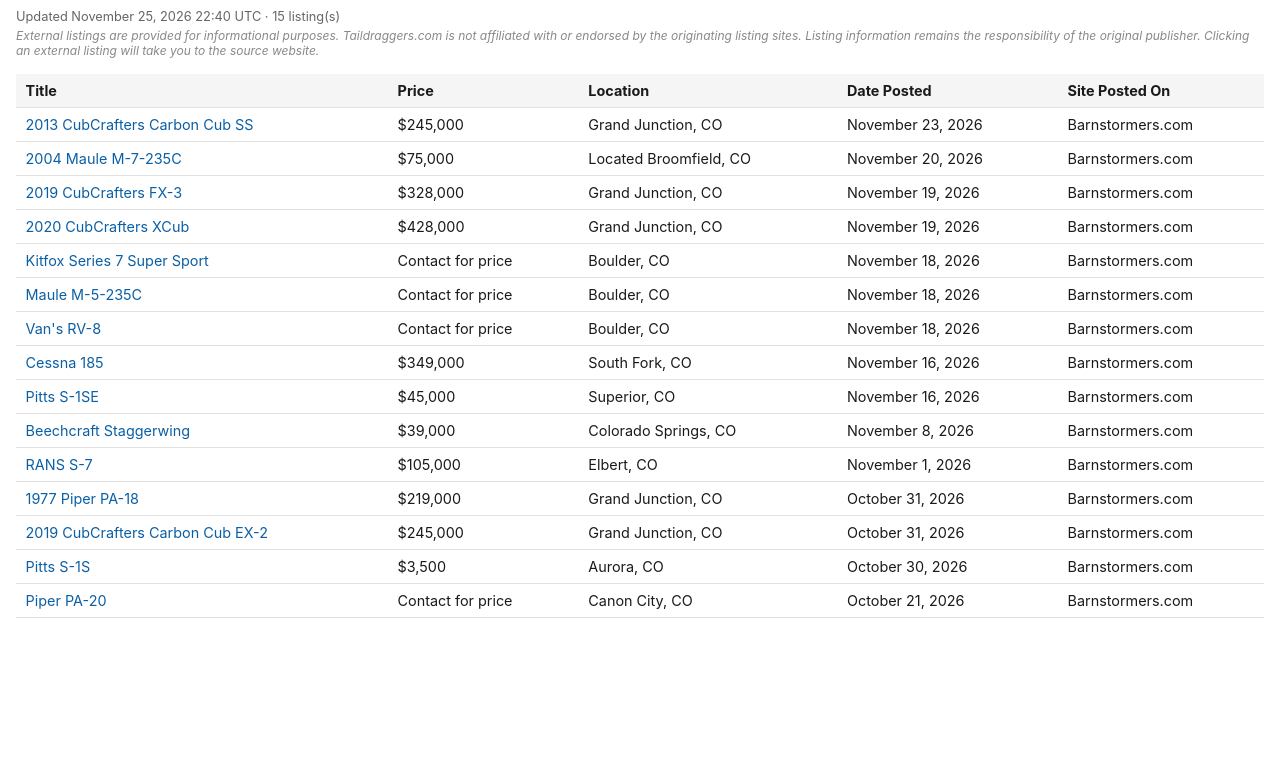
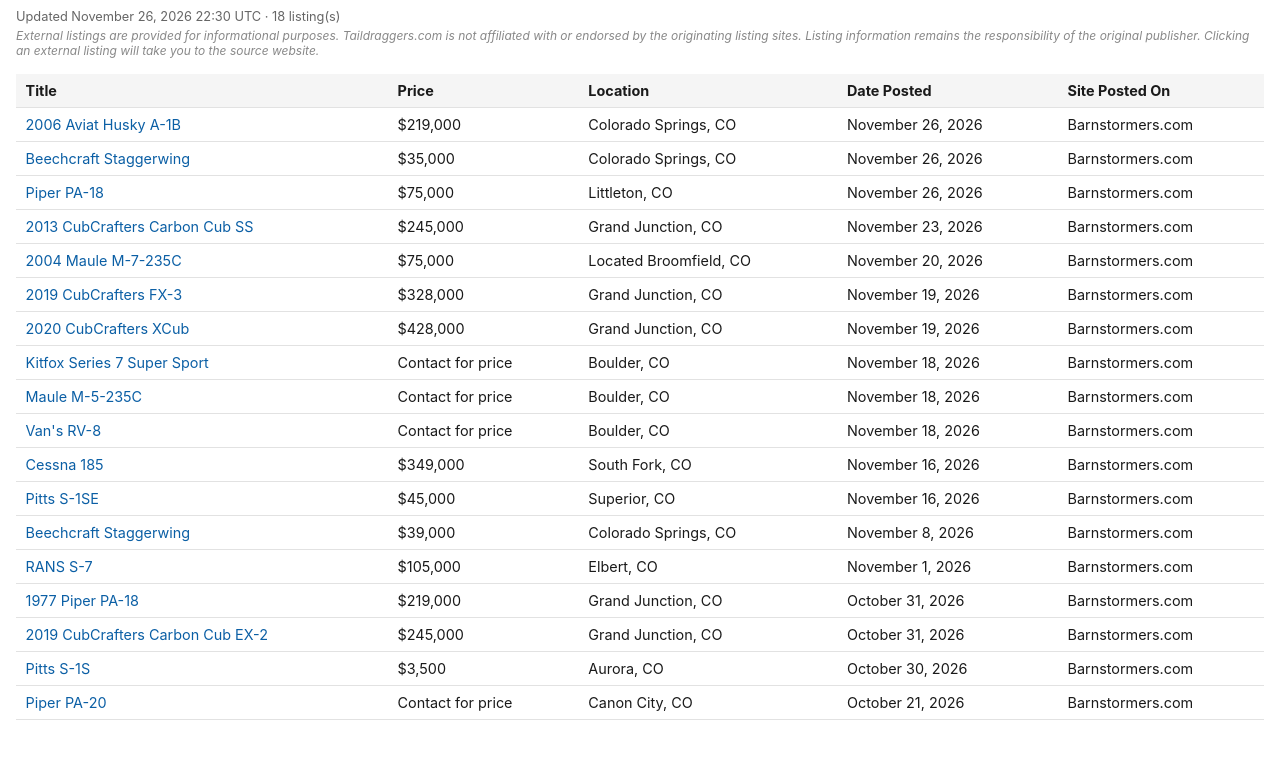
Before and after one commit to taildraggers/colorado, a plain HTML site: page docs/index.html in a window 1280 px wide. Shown: the part 43-800 px from the top of the page. Drawn offline with Linux system fonts and the light colour scheme.

Commit message:
Update Colorado listings (2026-11-26)

```diff
--- a/docs/index.html
+++ b/docs/index.html
@@ -58,13 +58,16 @@
 </head>
 <body>
   <h1>Taildragger Ads in Colorado</h1>
-  <div class="updated">Updated November 25, 2026 22:40 UTC &middot; 15 listing(s)</div>
+  <div class="updated">Updated November 26, 2026 22:30 UTC &middot; 18 listing(s)</div>
   <div class="disclaimer">External listings are provided for informational purposes. Taildraggers.com is not affiliated with or endorsed by the originating listing sites. Listing information remains the responsibility of the original publisher. Clicking an external listing will take you to the source website.</div>
   <table>
     <thead>
       <tr><th>Title</th><th>Price</th><th>Location</th><th>Date Posted</th><th>Site Posted On</th></tr>
     </thead>
     <tbody>
+        <tr><td><a href="https://www.barnstormers.com/classified-2054219-2006-Husky-A1-B.html" target="_blank" rel="noopener noreferrer">2006 Aviat Husky A-1B</a></td><td>$219,000</td><td>Colorado Springs, CO</td><td>November 26, 2026</td><td>Barnstormers.com</td></tr>
+        <tr><td><a href="https://www.barnstormers.com/classified-2085968-D17-Staggerwing-Project.html" target="_blank" rel="noopener noreferrer">Beechcraft Staggerwing</a></td><td>$35,000</td><td>Colorado Springs, CO</td><td>November 26, 2026</td><td>Barnstormers.com</td></tr>
+        <tr><td><a href="https://www.barnstormers.com/classified-2085891-Piper-PA-18-95-Super-Cub.html" target="_blank" rel="noopener noreferrer">Piper PA-18</a></td><td>$75,000</td><td>Littleton, CO</td><td>November 26, 2026</td><td>Barnstormers.com</td></tr>
         <tr><td><a href="https://www.barnstormers.com/classified-2085289-2013-Carbon-Cub-SS.html" target="_blank" rel="noopener noreferrer">2013 CubCrafters Carbon Cub SS</a></td><td>$245,000</td><td>Grand Junction, CO</td><td>November 23, 2026</td><td>Barnstormers.com</td></tr>
         <tr><td><a href="https://www.barnstormers.com/classified-2084843-2004-Maule-M7-235C-Project.html" target="_blank" rel="noopener noreferrer">2004 Maule M-7-235C</a></td><td>$75,000</td><td>Located Broomfield, CO</td><td>November 20, 2026</td><td>Barnstormers.com</td></tr>
         <tr><td><a href="https://www.barnstormers.com/classified-2084622-2019-CUBCRAFTERS-FX-3.html" target="_blank" rel="noopener noreferrer">2019 CubCrafters FX-3</a></td><td>$328,000</td><td>Grand Junction, CO</td><td>November 19, 2026</td><td>Barnstormers.com</td></tr>
```
